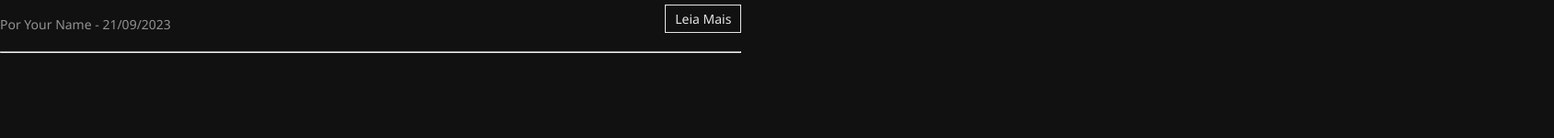
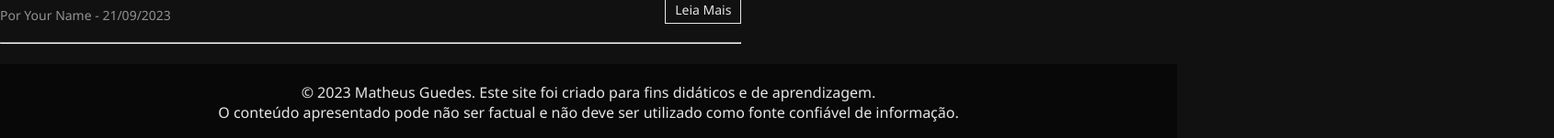
Before and after one commit to mguedesdev/Angular-Blog, an Angular app: page / in a window 1280 px wide. Shown: the part 4089-4240 px from the top of the page at 92% size, 1690 px wide, since content can reach past the window. Before the commit the page ends 4169 px from the top, so only its background shows below. Built offline with nearby package versions, Linux system fonts and the light colour scheme.

Commit message:
footer e titulo

```diff
--- a/src/app/app.module.ts
+++ b/src/app/app.module.ts
@@ -9,6 +9,7 @@ import { BigCardComponent } from './components/big-card/big-card.component';
 import { SmallCardComponent } from './components/small-card/small-card.component';
 import { HomeComponent } from './pages/home/home.component';
 import { HttpClientModule } from '@angular/common/http';
+import { FooterComponent } from './components/footer/footer.component';
 
 @NgModule({
   declarations: [
@@ -17,7 +18,8 @@ import { HttpClientModule } from '@angular/common/http';
     MenuTitleComponent,
     BigCardComponent,
     SmallCardComponent,
-    HomeComponent
+    HomeComponent,
+    FooterComponent
   ],
   imports: [
     BrowserModule,
--- /dev/null
+++ b/src/app/components/footer/footer.component.css
@@ -0,0 +1,9 @@
+.container__footer {
+  padding: 20px;
+  background-color: rgb(8, 8, 8);
+  text-align: center;
+}
+
+.container__footer > p {
+  background-color: transparent;
+}
--- /dev/null
+++ b/src/app/components/footer/footer.component.html
@@ -0,0 +1,4 @@
+<footer class="container__footer">
+ <p>© 2023 Matheus Guedes. Este site foi criado para fins didáticos e de aprendizagem.</p>
+<p>O conteúdo apresentado pode não ser factual e não deve ser utilizado como fonte confiável de informação.</p>
+</footer>
--- a/src/app/components/menu-title/menu-title.component.css
+++ b/src/app/components/menu-title/menu-title.component.css
@@ -11,7 +11,7 @@
 }
 
 .menu-title__title {
-  height: 220px;
+  height: 210px;
 }
 
 .container__menu-title > div {
--- a/src/app/pages/home/home.component.html
+++ b/src/app/pages/home/home.component.html
@@ -30,6 +30,8 @@
       ></app-small-card>
     </div>
 
+
   </div>
+  <app-footer></app-footer>
 
 </div>
--- a/src/app/pages/home/home.component.ts
+++ b/src/app/pages/home/home.component.ts
@@ -1,7 +1,6 @@
 import { DataService } from 'src/app/services/data.service';
-import { Component, OnInit } from '@angular/core';
+import { Component, OnInit, HostListener } from '@angular/core';
 import { NewsItem } from 'src/app/interfaces/news.interface';
-import { HostListener } from '@angular/core';
 
 
 @Component({
--- a/src/index.html
+++ b/src/index.html
@@ -2,7 +2,7 @@
 <html lang="en">
 <head>
   <meta charset="utf-8">
-  <title>AngularBlog</title>
+  <title>Game News</title>
   <base href="/">
   <meta name="viewport" content="width=device-width, initial-scale=1">
   <link rel="icon" type="image/x-icon" href="favicon.ico">
```
Also changed, not shown: src/app/components/footer/footer.component.ts (added, +10 -0 lines), src/assets/THE-BLOG.svg.
